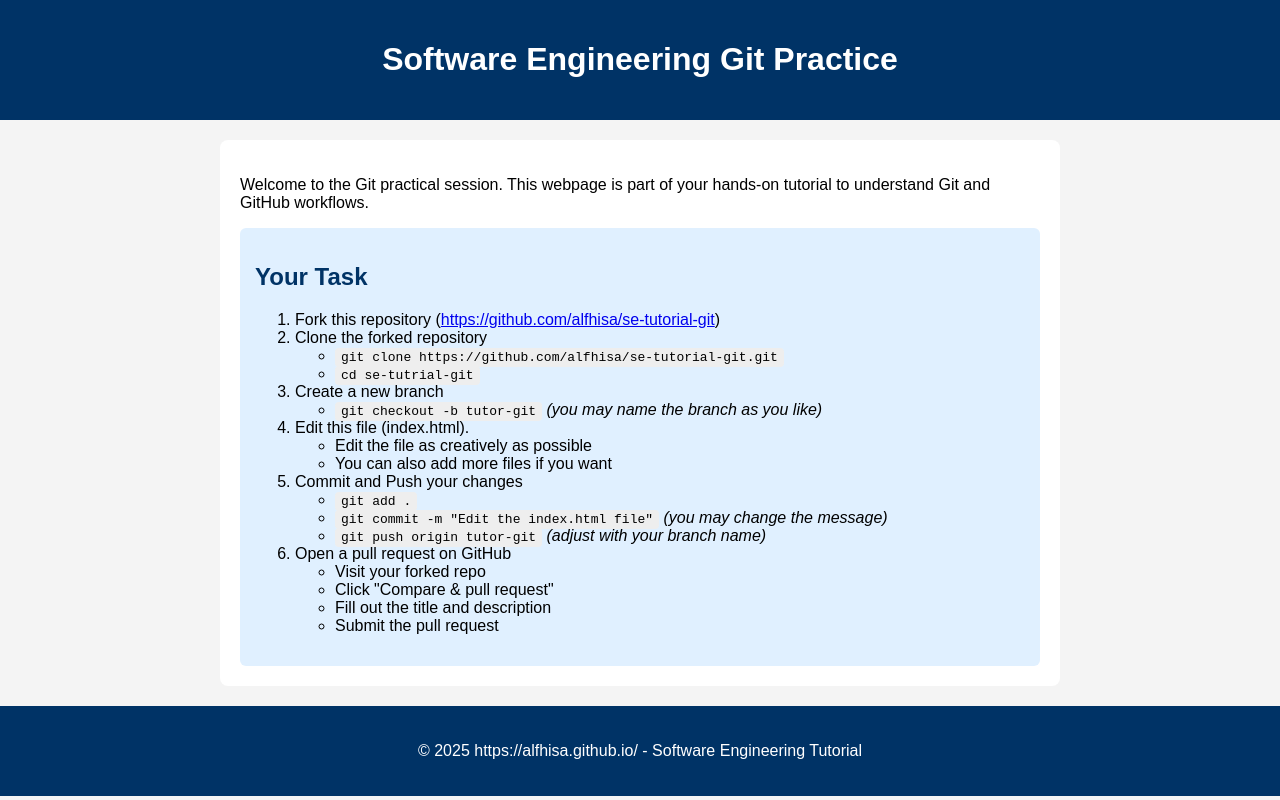
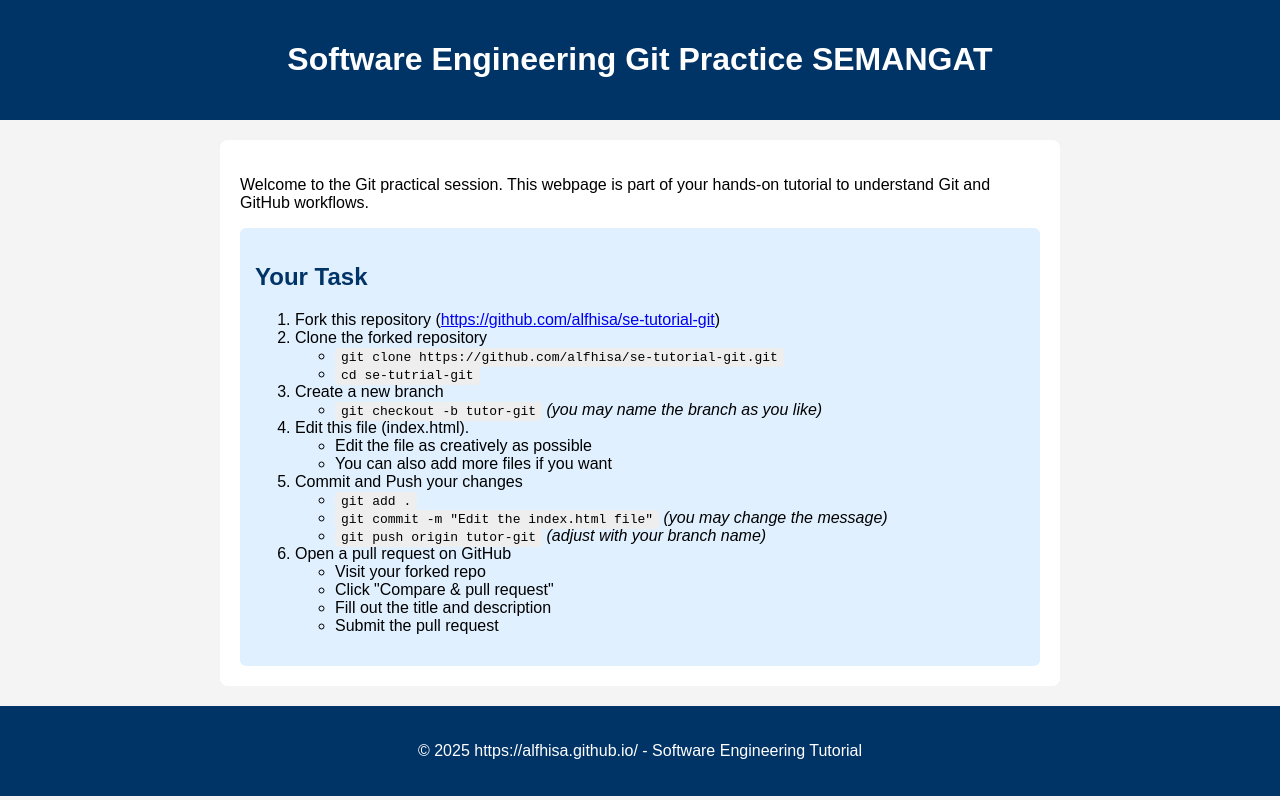
Before and after one commit to zeniarifani/se-tutorial-git, a plain HTML site: page index.html in a window 1280 px wide. Drawn offline with Linux system fonts and the light colour scheme.

Commit message:
edit add kata SEMANGAT in index.html

```diff
--- a/index.html
+++ b/index.html
@@ -43,7 +43,7 @@
 </head>
 <body>
   <header>
-    <h1>Software Engineering Git Practice</h1>
+    <h1>Software Engineering Git Practice SEMANGAT</h1>
   </header>
   <div class="container">
     <p>Welcome to the Git practical session. This webpage is part of your hands-on tutorial to understand Git and GitHub workflows.</p>
```
